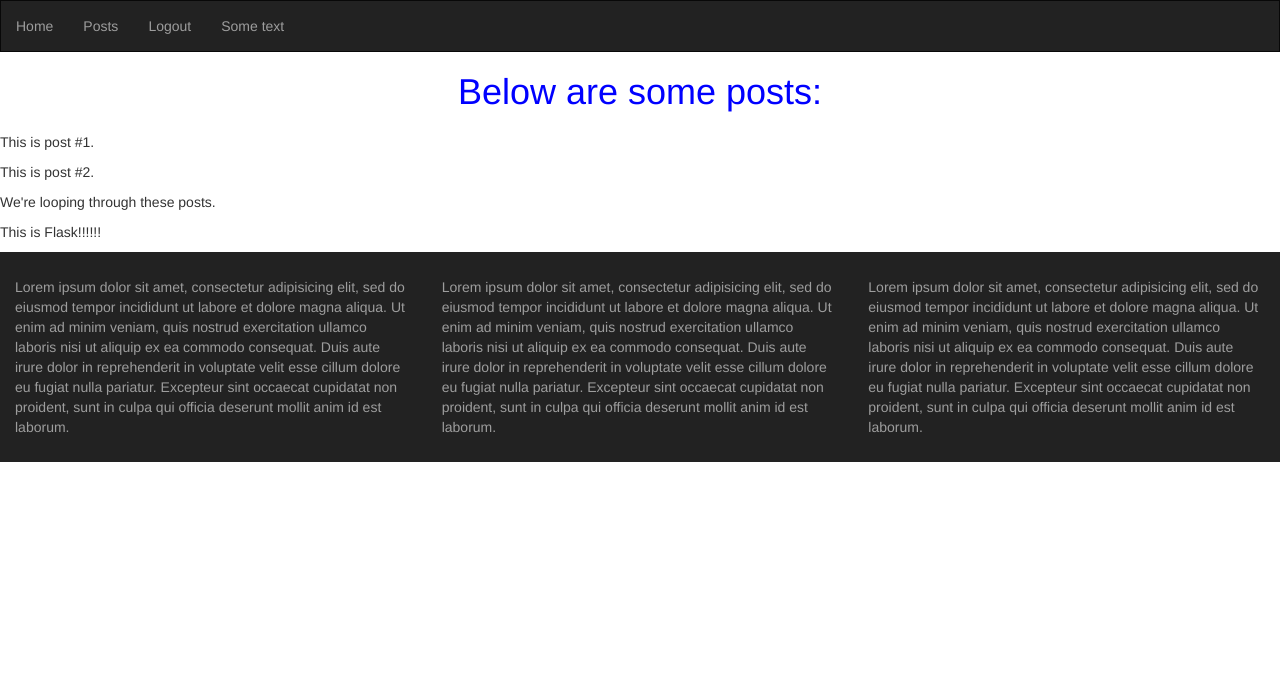
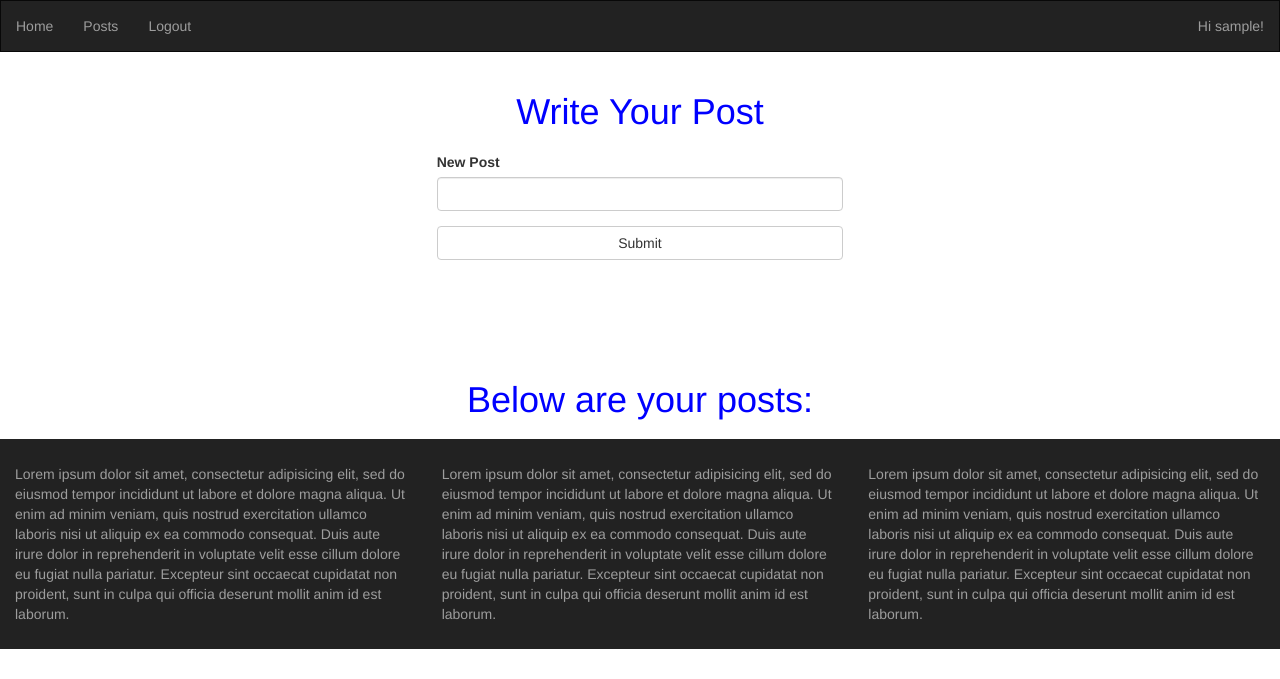
Before and after one commit to JamieYLee/VeryFirst_Flask_Jinja2, a Flask app: page /posts in a window 1280 px wide. Shown: the top 679 px of the page. Run offline with Flask 2, Linux system fonts and the light colour scheme; the visitor is signed in with stand-in values (Sample User, id 1); data comes from the database, SQL or seed files in the repository; data that the repository does not hold is empty; some libraries are stand-ins or nearby versions.

Commit message:
added simple post system literally

```diff
--- a/app/__init__.py
+++ b/app/__init__.py
@@ -10,6 +10,7 @@ app.config.from_object(Config)
 db = SQLAlchemy(app)
 migrate = Migrate(app, db)
 login = LoginManager(app)
+login.login_view = 'login' # is the fucntion call, sending them to login page
 
 from app import routes
 
--- a/app/forms.py
+++ b/app/forms.py
@@ -1,6 +1,7 @@
 from flask_wtf import FlaskForm
 from wtforms import StringField, PasswordField, BooleanField, SubmitField
-from wtforms.validators import DataRequired, EqualTo, Email, Length
+from wtforms.validators import DataRequired, EqualTo, Email, Length, ValidationError
+from app.models import User
 
 class LoginForm(FlaskForm):
     username = StringField('Username', validators=[DataRequired()])
@@ -14,3 +15,17 @@ class RegisterForm(FlaskForm):
     password = PasswordField('Password', validators=[DataRequired()])
     password2 = PasswordField('Repeat password',validators=[DataRequired(), EqualTo('password', message = 'Passwords must match.')])
     submit = SubmitField('Submit')
+
+    def validate_username(self, username):
+        user = User.query.filter_by(username=username.data).first()
+        if user is not None:
+            raise ValidationError('Username already taken.')
+
+    def validate_email(self, email):
+        user = User.query.filter_by(email=email.data).first()
+        if user is not None:
+            raise ValidationError('Email already taken.')
+
+class PostForm(FlaskForm):
+    body = StringField('New Post')
+    submit = SubmitField('Submit')
--- a/app/routes.py
+++ b/app/routes.py
@@ -1,8 +1,9 @@
-from app import app
-from flask import render_template, redirect, url_for, flash
-from app.forms import LoginForm, RegisterForm
-from flask_login import current_user, login_user, logout_user
+from app import app, db
+from flask import render_template, redirect, url_for, flash, request
+from app.forms import LoginForm, RegisterForm, PostForm
+from flask_login import current_user, login_user, logout_user, login_required
 from app.models import User, Post
+from werkzeug.urls import url_parse
 
 @app.route('/')
 @app.route('/index/')
@@ -10,15 +11,21 @@ def index():
     user = {'username' : 'Jamie'}
     return render_template('index.html', user=user, title='Home Page')
 
-@app.route('/posts')
+@app.route('/posts', methods=['GET','POST'])
+@login_required
 def posts():
-    posts = [
-        'This is post #1.',
-        'This is post #2.',
-        'We\'re looping through these posts.',
-        'This is Flask!!!!!!'
-    ]
-    return render_template('posts.html', posts=posts, title='Posts')
+    form = PostForm()
+    if form.validate_on_submit():
+        post = Post(body=form.body.data, author=current_user)
+        db.session.add(post)
+        db.session.commit()
+        return redirect(url_for('posts'))
+
+    if current_user.is_authenticated:
+        posts = current_user.posts
+    else:
+        posts = []
+    return render_template('posts.html', posts=posts, form=form, title='Posts')
 
 @app.route('/login', methods=['GET', 'POST'])
 def login():
@@ -31,17 +38,25 @@ def login():
             flash('Invalid login credentials.')
             return redirect(url_for('login'))
         login_user(user, remember=login_form.remember_me.data)
+        next_page = request.args.get('next')
+        if not next_page or url_parse(next_page).netloc != '':
+            next_page = url_for('index')
         flash('Thanks for logging in {}!'.format(current_user.username))
-        return redirect(url_for('index'))
+        return redirect(next_page)
     return render_template('login.html', form=login_form)
 
 @app.route('/register', methods=['GET', 'POST'])
 def register():
+    if current_user.is_authenticated:
+        return redirect(url_for('index'))
     register_form = RegisterForm()
     if register_form.validate_on_submit():
-        flash('Thanks for registering, {}!'.format(register_form.username.data))
-        return redirect(url_for('index'))
-
+        user = User(username=register_form.username.data, email=register_form.email.data)
+        user.set_password(register_form.password.data)
+        db.session.add(user)
+        db.session.commit()
+        flash('Congrats! You are now registered!')
+        return redirect(url_for('login'))
     return render_template('register.html', form=register_form)
 
 @app.route('/logout')
--- a/app/templates/base.html
+++ b/app/templates/base.html
@@ -21,7 +21,9 @@
         <li><a href="{{ url_for('logout') }}">Logout</a></li>
       {% endif %}
     </ul>
-    <p class="navbar-text">Some text</p>
+    {% if current_user.is_authenticated %}
+    <p class="navbar-text pull-right">Hi {{ current_user.username }}!</p>
+    {% endif %}
   </nav>
   {% endblock %}
 
--- a/app/templates/posts.html
+++ b/app/templates/posts.html
@@ -1,10 +1,21 @@
 {% extends 'base.html' %}
+{% import 'bootstrap/wtf.html' as wtf %}
 
 {% block title %}Posts - {{ super() }}{% endblock %}
 
 {% block app_content %}
-  <h1>Below are some posts: </h1>
-  {% for post in posts %}
-    <p>{{ post }}</p>
-  {% endfor %}
+<div class="row">
+  <div class="col-md-4 col-md-offset-4">
+    <h1>Write Your Post</h1>
+    {{ wtf.quick_form(form) }}
+  </div>
+</div>
+<div class="row">
+  <div class="col-md-4 col-md-offset-4">
+    <h1>Below are your posts: </h1>
+    {% for post in posts %}
+      <p>{{ post }}</p>
+    {% endfor %}
+  </div>
+</div>
 {% endblock %}
```
Also changed, not shown: 1 other file.
